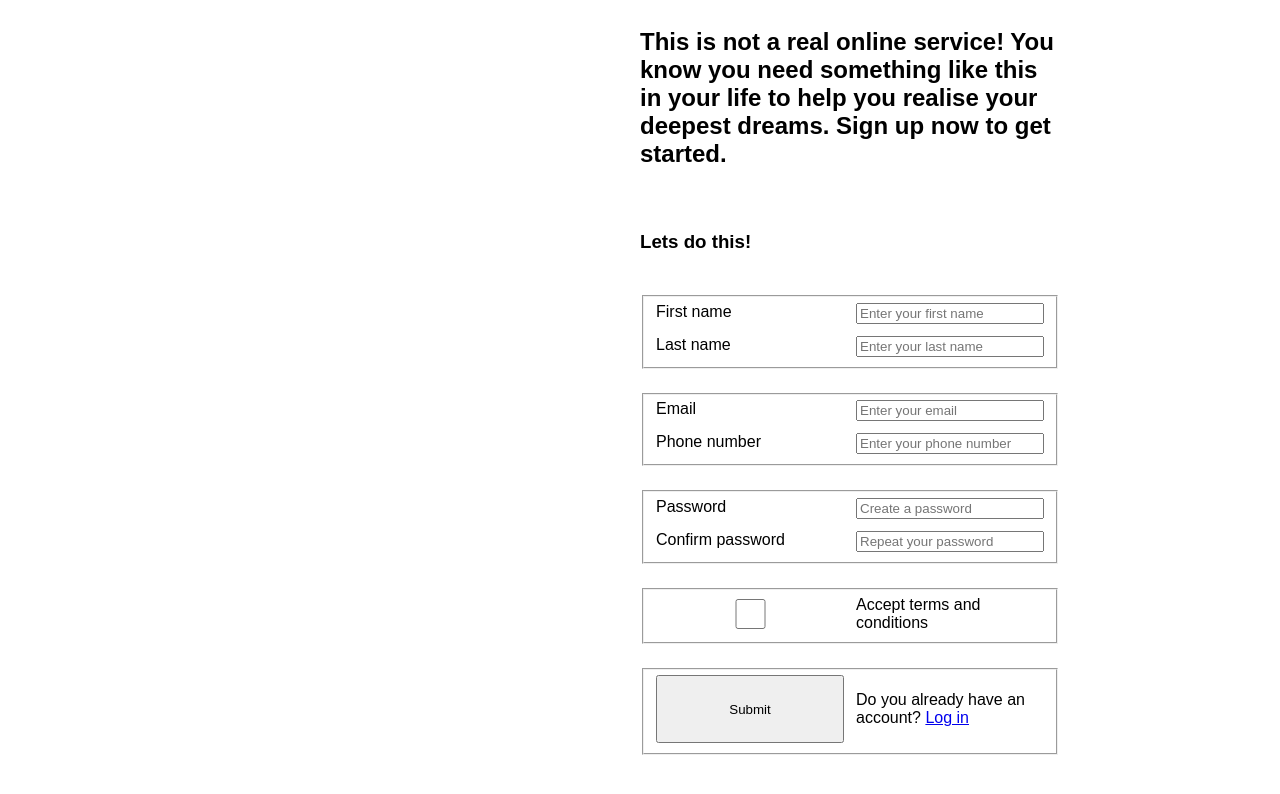
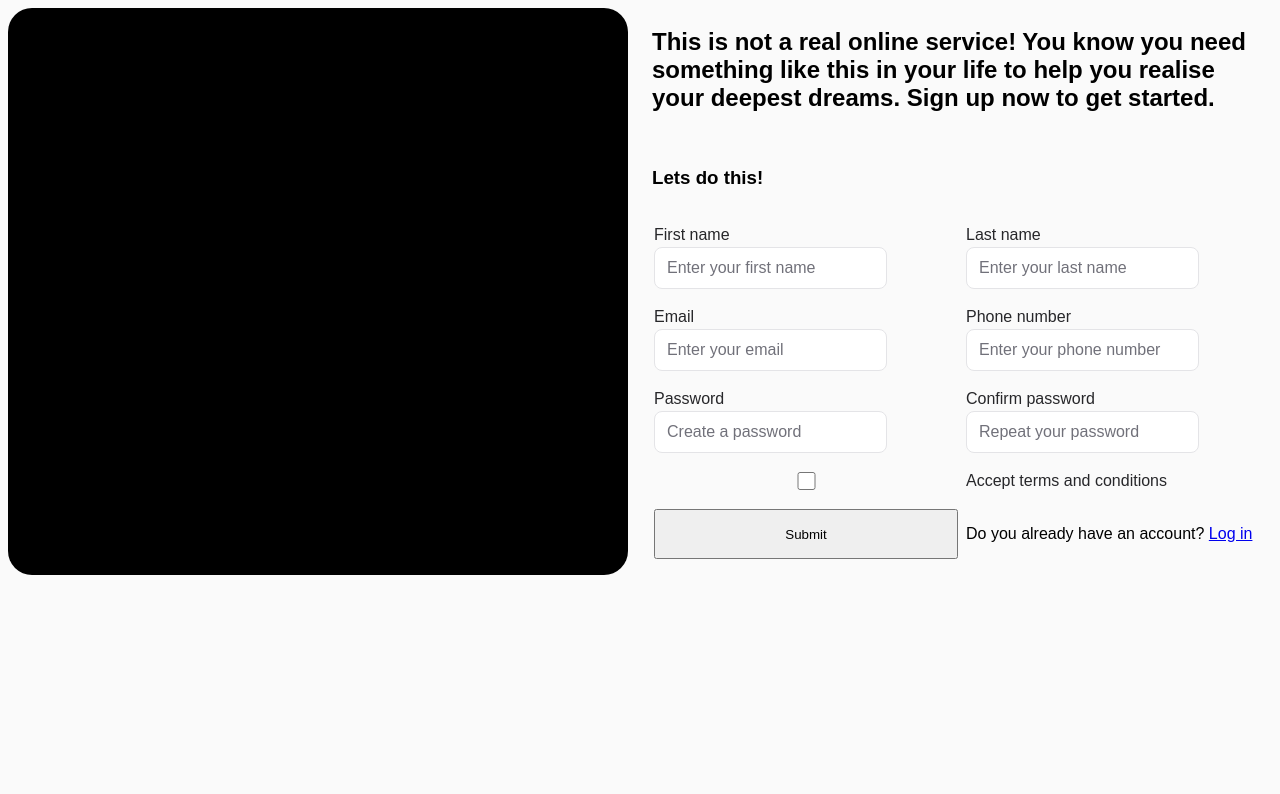
Before and after one commit to nikosban/signupForm, a plain HTML site: page index.html in a window 1280 px wide. Drawn offline with Linux system fonts and the light colour scheme; a web font is replaced by a local one.

Commit message:
Added elements to the form

```diff
--- a/index.html
+++ b/index.html
@@ -18,27 +18,39 @@
 
             <h3>Lets do this!</h3>
             <fieldset>
+                <div class="inputField">
                     <label for="first_name">First name</label>
                     <input type="text" id="first_name" placeholder="Enter your first name">
+                </div>
 
+                <div class="inputField">
                     <label for="last_name">Last name</label>
                     <input type="text" id="last_name" placeholder="Enter your last name">
+                </div>
             </fieldset>
 
             <fieldset>
+                <div class="inputField">
                     <label for="email">Email</label>
                     <input type="email" id="email" placeholder="Enter your email">
+                </div>
 
+                <div class="inputField">
                     <label for="phoneNumber">Phone  number</label>
                     <input type="number" id="phoneNumber" placeholder="Enter your phone number">
+                </div>
             </fieldset>
 
             <fieldset>
+                <div class="inputField">
                     <label for="password">Password</label>
                     <input type="password" id="password" placeholder="Create a password">
+                </div>
 
+                <div class="inputField">
                     <label for="passwordConfirm">Confirm password</label>
                     <input type="password" id="passwordConfirm" placeholder="Repeat your password">
+                </div>
             </fieldset>
 
             <fieldset>
--- a/styles.css
+++ b/styles.css
@@ -1,20 +1,54 @@
 * {
     font-family: 'Satoshi', sans-serif;
+}
+
+body {
+    background-color: #fafafa;
 }
 
 .container {
     display: grid;
     grid-template-columns: repeat(2, 1fr);
+    gap: 24px;
 }
 
 .formWrap {
-    max-width: 420px;
     display: grid;
-    gap: 24px;
+    gap: 16px;
 }
 
 fieldset {
     display: grid;
     grid-template-columns: repeat(2, 1fr);
-    gap: 12px;
+    gap: 8px;
+    border: none;
+    padding: 0;
 }
+
+label {
+    font-size: 16px;
+    line-height: 24px;
+    font-weight: 400;
+    color: #27272a;
+}
+
+.inputField > input {
+    display: block;
+    border: 1px solid #e4e4e7;
+    border-radius: 8px;
+    padding: 8px 12px;
+    font-size: 16px;
+    line-height: 24px;
+    font-weight: 400;
+}
+
+input::placeholder {
+    color: #71717a;
+}
+
+/* Image */
+
+.imgWrap {
+    background-color: black;
+    border-radius: 24px;
+}
```
Lines whose indentation alone changed are shown as unchanged.
